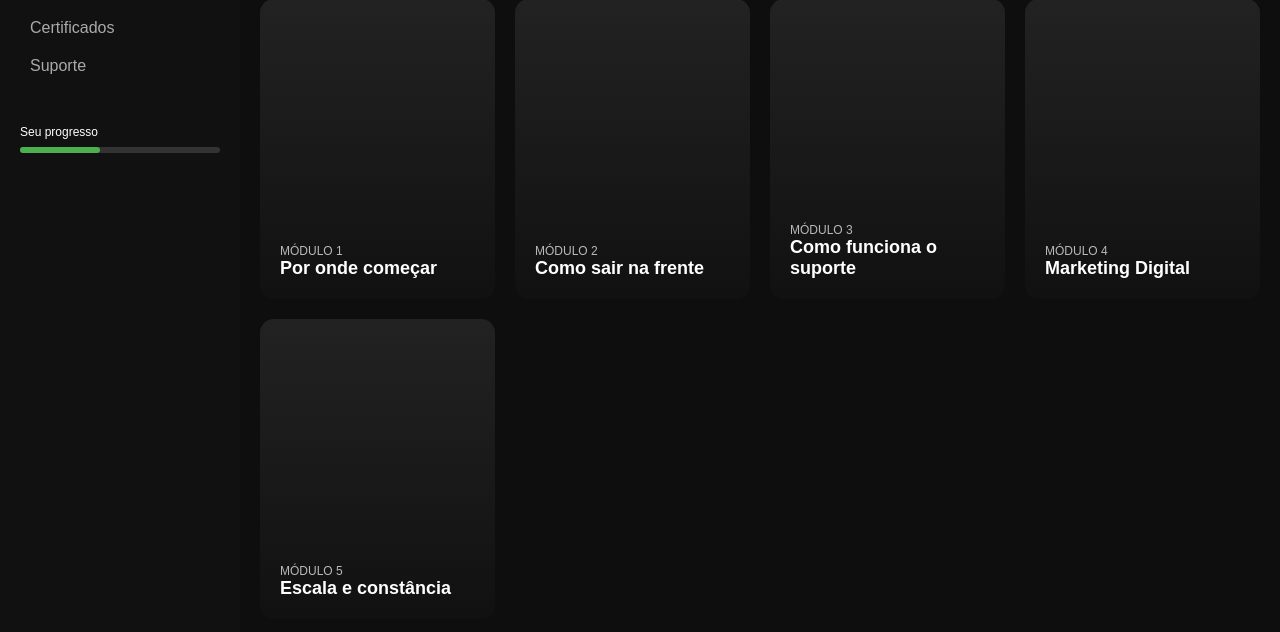
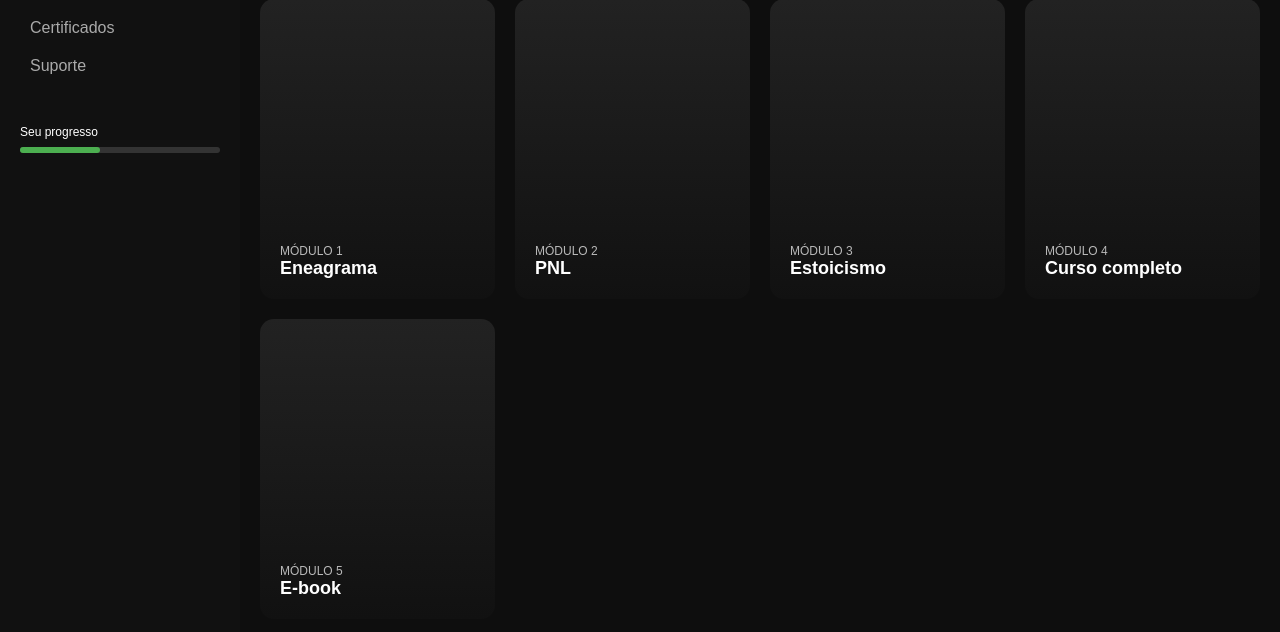
Before and after one commit to otaviooaugusto13-cyber/app-eduardo, a plain HTML site: page celular.html in a window 1280 px wide. Shown: the part 138-770 px from the top of the page. Drawn offline with Linux system fonts and the light colour scheme.

Commit message:
Update celular.html

```diff
--- a/celular.html
+++ b/celular.html
@@ -210,11 +210,11 @@ main {
       <h1>Alta Performance</h1>
 
       <div class="cards">
-        <div class="card"><span>MÓDULO 1</span><h3>Por onde começar</h3></div>
-        <div class="card"><span>MÓDULO 2</span><h3>Como sair na frente</h3></div>
-        <div class="card"><span>MÓDULO 3</span><h3>Como funciona o suporte</h3></div>
-        <div class="card"><span>MÓDULO 4</span><h3>Marketing Digital</h3></div>
-        <div class="card"><span>MÓDULO 5</span><h3>Escala e constância</h3></div>
+        <div class="card"><span>MÓDULO 1</span><h3>Eneagrama</h3></div>
+        <div class="card"><span>MÓDULO 2</span><h3>PNL</h3></div>
+        <div class="card"><span>MÓDULO 3</span><h3>Estoicismo</h3></div>
+        <div class="card"><span>MÓDULO 4</span><h3>Curso completo</h3></div>
+        <div class="card"><span>MÓDULO 5</span><h3>E-book</h3></div>
       </div>
     </section>
   </main>
```
